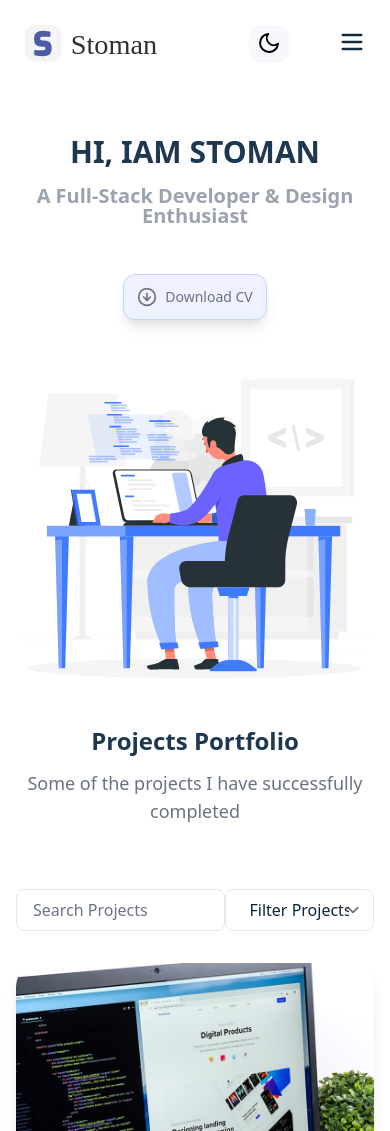
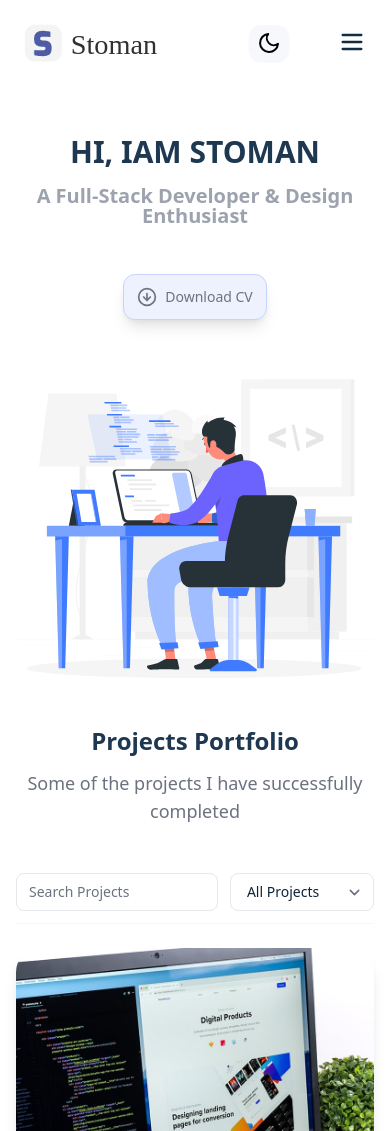
Before and after one commit to realstoman/nuxtjs-tailwindcss-portfolio, a Nuxt app: page / in a window 390 px wide. Shown: the top 1131 px of the page. Built offline with nearby package versions, Linux system fonts and the light colour scheme.

Commit message:
Select and search responsive design

```diff
--- a/components/ProjectsGrid.vue
+++ b/components/ProjectsGrid.vue
@@ -21,18 +21,31 @@
     <!-- Projects grid header en -->
 
     <!-- Filter and search projects start -->
-    <div class="flex justify-between mt-16">
+    <div
+      class="
+        flex
+        justify-between
+        mt-12
+        sm:mt-16
+        border-b border-primary-light
+        dark:border-secondary-dark
+        pb-3
+        gap-3
+      "
+    >
       <div class="">
         <input
           class="
             w-full
-            px-4
+            pl-3
+            pr-1
+            sm:px-4
             py-2
             border-1 border-gray-200
             dark:border-secondary-dark
             rounded-lg
-            text-md
-            dark:font-medium
+            text-sm
+            sm:text-md
             bg-secondary-light
             dark:bg-ternary-dark
             text-primary-dark
@@ -51,7 +64,7 @@
     <!-- Filter and search projects end -->
 
     <!-- Projects grid start -->
-    <div class="grid grid-cols-1 sm:grid-cols-3 mt-8 sm:gap-10">
+    <div class="grid grid-cols-1 sm:grid-cols-3 mt-6 sm:gap-10">
       <div
         v-for="project in filteredProjects"
         :key="project.id"
--- a/components/ProjectsSelect.vue
+++ b/components/ProjectsSelect.vue
@@ -6,12 +6,14 @@
       :id="select"
       class="
         w-full
-        px-6
+        px-4
+        sm:px-6
         py-2
         border-1 border-gray-200
         dark:border-secondary-dark
         rounded-lg
-        text-md
+        text-sm
+        sm:text-md
         dark:font-medium
         bg-secondary-light
         dark:bg-ternary-dark
@@ -19,8 +21,13 @@
         dark:text-ternary-light
       "
     >
-      <option value>Filter Projects</option>
-      <option v-for="option in selectOptions" :key="option" :value="option">
+      <option value class="text-sm sm:text-md">All Projects</option>
+      <option
+        v-for="option in selectOptions"
+        :key="option"
+        :value="option"
+        class="text-normal sm:text-md"
+      >
         {{ option }}
       </option>
     </select>
```
